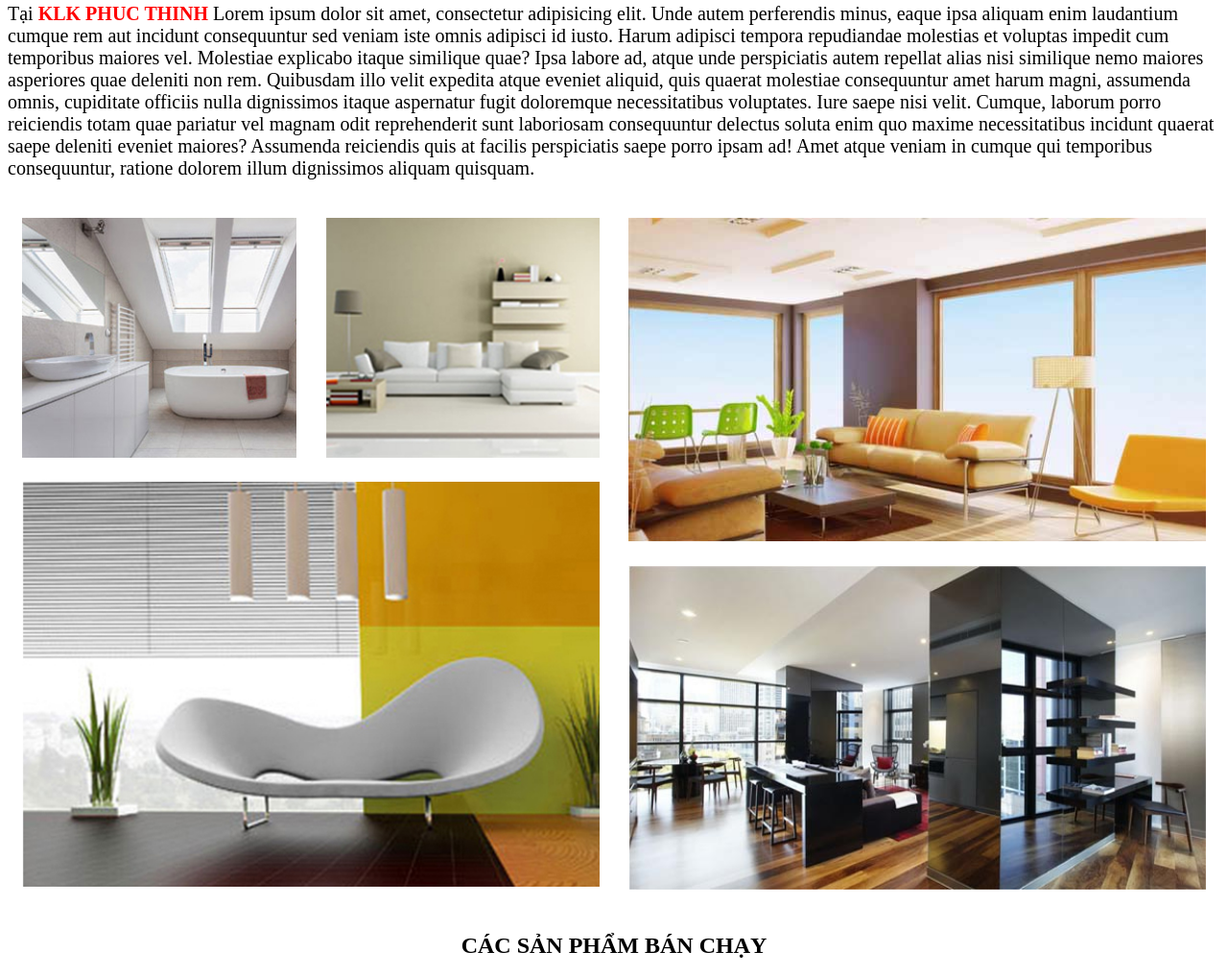
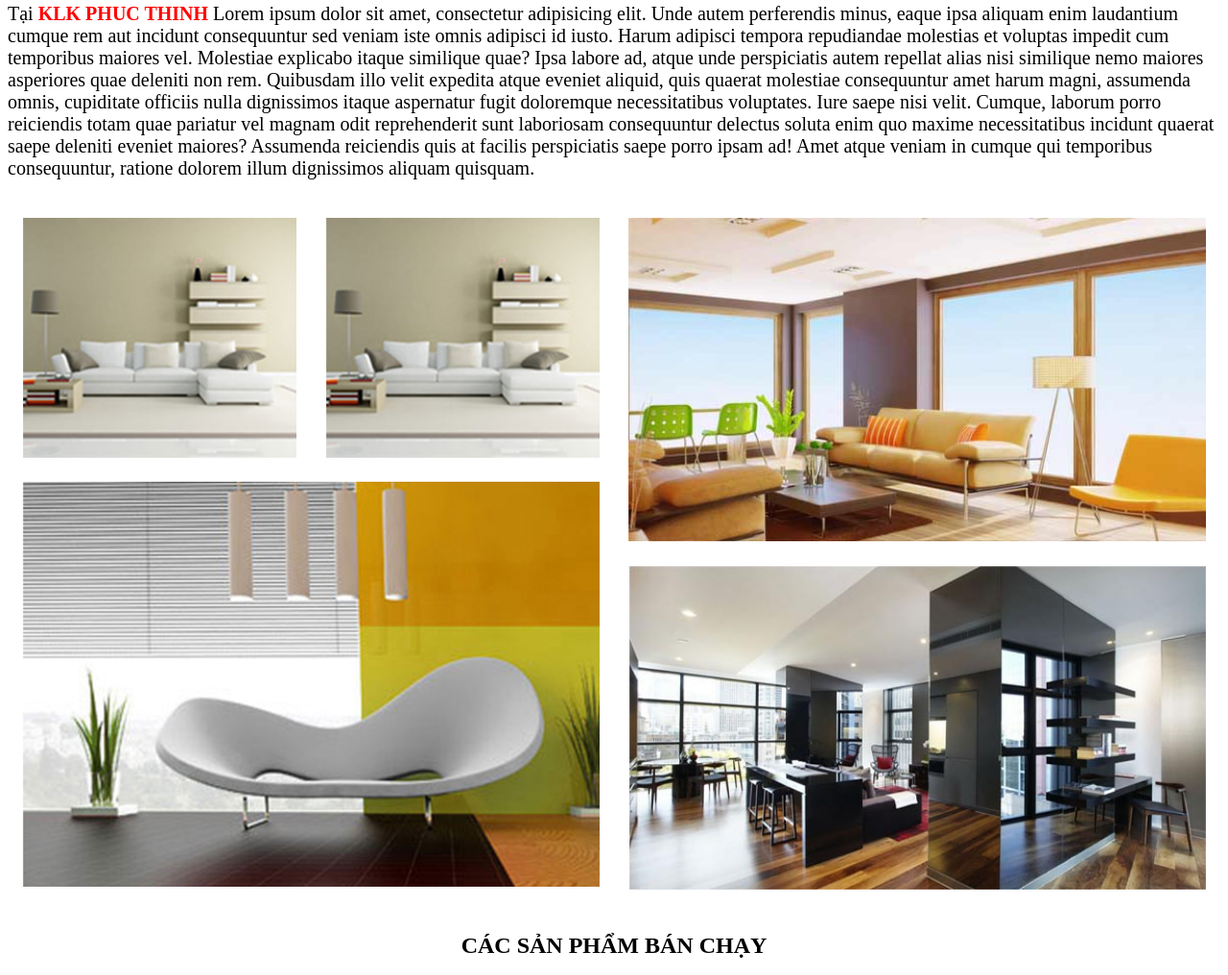
Before and after one commit to lhggiang/hoanggiang, a plain HTML site: page index.html in a window 1280 px wide. Shown: the part 726-1742 px from the top of the page at 96% size. Drawn offline with Linux system fonts and the light colour scheme.

Commit message:
Update index.html

```diff
--- a/index.html
+++ b/index.html
@@ -44,7 +44,7 @@
         <div class="intro__content">
             <div class="intro__left">
                 <div class="intro__item intro__smallitem">
-                    <img src="./img/img_nha_tam.jpg" alt="Nhà tắm">
+                    <img src="./img/img_sofa.jpg" alt="Nhà tắm">
                 </div>
                 <div class="intro__item intro__smallitem">
                     <img src="./img/img_sofa.jpg" alt="Sofa">
```
